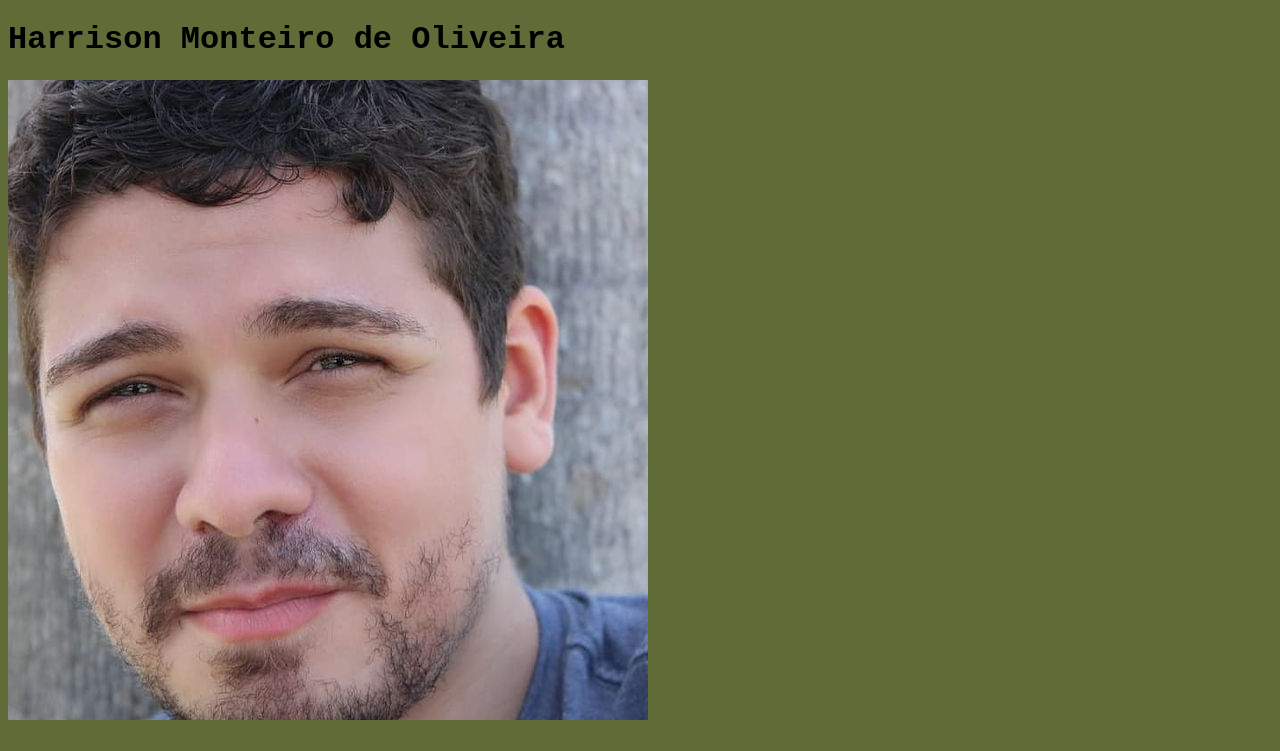
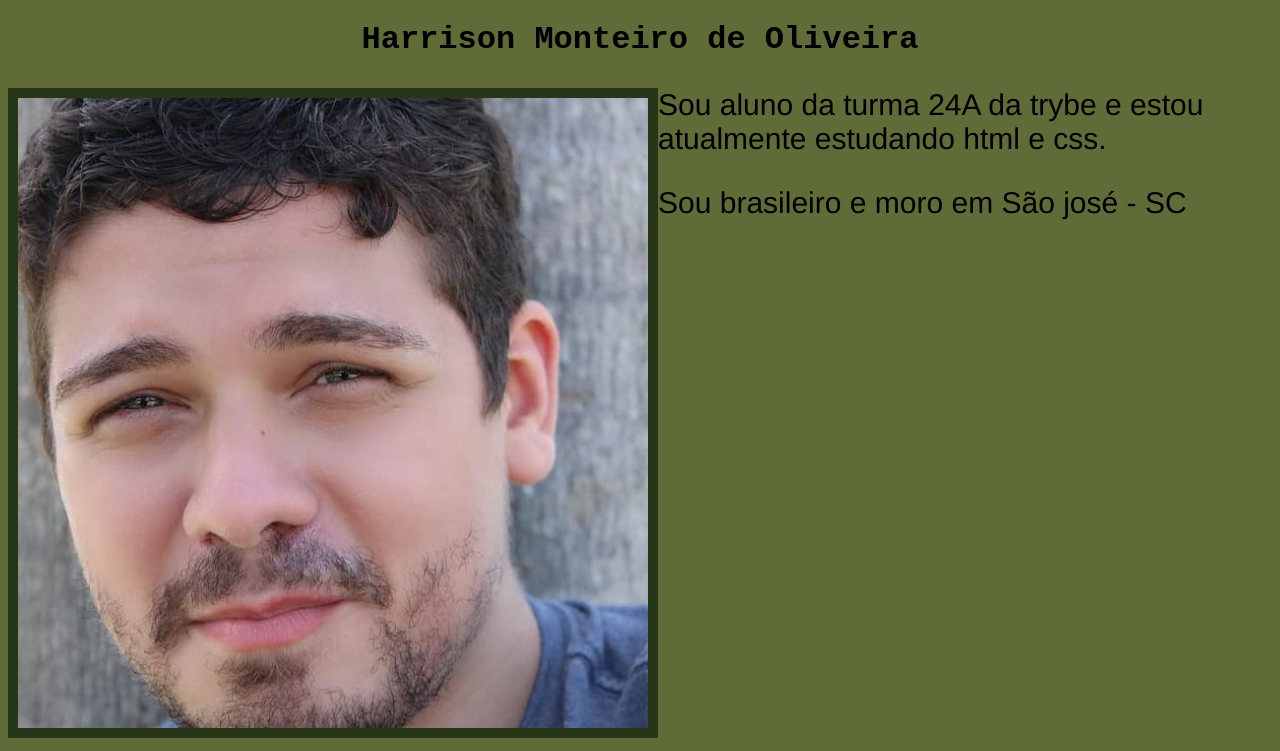
Before and after one commit to 8harrison/8harrison.github.io, a plain HTML site: page index.html in a window 1280 px wide. Shown: the top 751 px of the page. Drawn offline with Linux system fonts and the light colour scheme.

Commit message:
adicionado css

```diff
--- a/index.html
+++ b/index.html
@@ -1,41 +1,24 @@
 <!DOCTYPE html>
 <html lang="pt-br">
+
 <head>
     <meta charset="UTF-8">
     <meta http-equiv="X-UA-Compatible" content="IE=edge">
     <meta name="viewport" content="width=device-width, initial-scale=1.0">
     <title>Document</title>
-    <style>
+    <link rel="stylesheet" href="style.css">
 
-        h1 {
-            font-family: 'Courier New', Courier, monospace;
-        }
+</head>
 
-        p {
-            font-family: 'Franklin Gothic Medium', 'Arial Narrow', Arial, sans-serif;
-            font-size: 30px;
-        }
-
-        body {
-            background-color: #606c38;
-        }
-
-        .exatas {
-            font-size: 1.5em;
-        }
-
-        .origami {
-            font-size: 45px;
-        }
-
-    </style>
-</head>
 <body>
-    <H1>Harrison Monteiro de Oliveira</H1>
-    <img src="foto.jpg" alt="foto de Harrison" id="foto">
-    <p>Sou aluno da turma 24A da trybe e estou atualmente estudando html e css.</p>
-    <p>Sou brasileiro e moro em São josé - SC</p>
-
+    <div>
+        <H1 class="nome">Harrison Monteiro de Oliveira</H1>
+        <div class="image-container">
+            <img src="foto.jpg" alt="foto de Harrison" id="foto">
+            <p>Sou aluno da turma 24A da trybe e estou atualmente estudando html e css.</p>
+            <p>Sou brasileiro e moro em São josé - SC</p>
+        </div>
+    </div>
     <ul>
         <li class="exatas">Sou bom em materias exatas</li>
         <li>Consigo aprender qualquer coisa</li>
@@ -47,4 +30,5 @@
     <a href="#foto">foto</a>
     <a href="https://adrenaline.com.br/" target="_blank">Site do Adrenaline</a>
 </body>
+
 </html>
--- /dev/null
+++ b/style.css
@@ -0,0 +1,36 @@
+
+        h1 {
+            font-family: 'Courier New', Courier, monospace;
+        }
+
+        p {
+            font-family: 'Franklin Gothic Medium', 'Arial Narrow', Arial, sans-serif;
+            font-size: 30px;
+        }
+
+        body {
+            background-color: #606c38;
+        }
+
+        .exatas {
+            font-size: 1.5em;
+        }
+
+        .origami {
+            font-size: 45px;
+        }
+
+        #foto {
+            float: left;
+            height: 630px;
+            padding: 10px;
+            background-color: #283618;
+        }
+
+        .image-container {
+            height: 650px;
+        }
+
+        .nome {
+            text-align: center;
+        }
```
